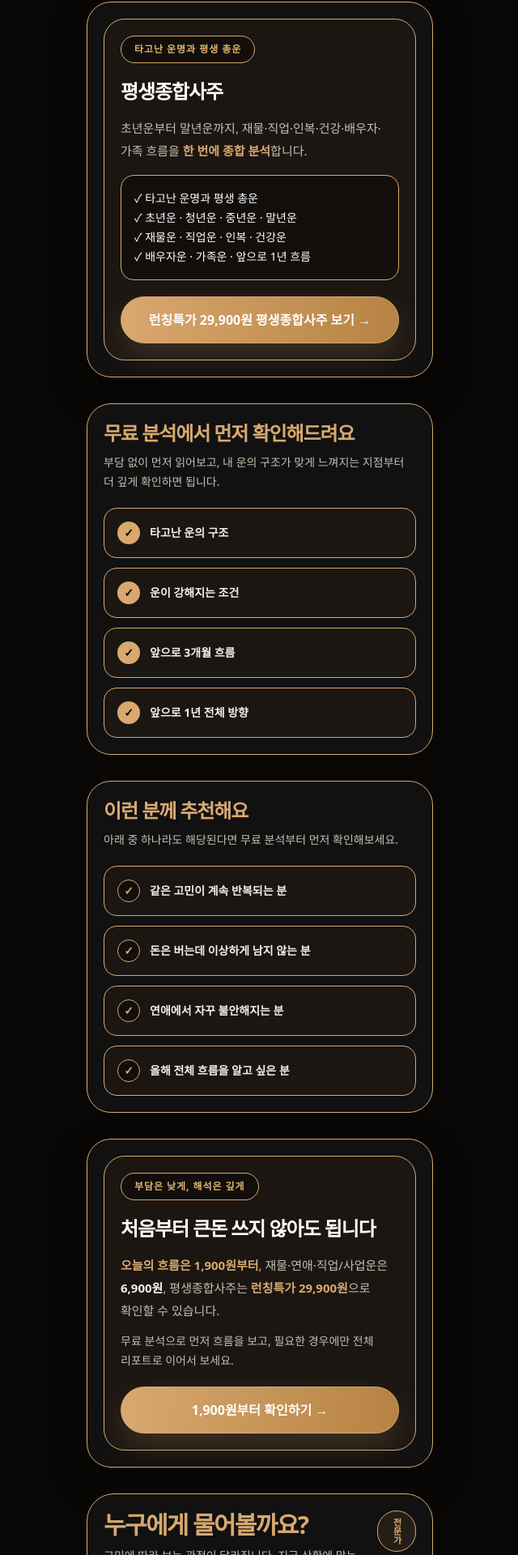
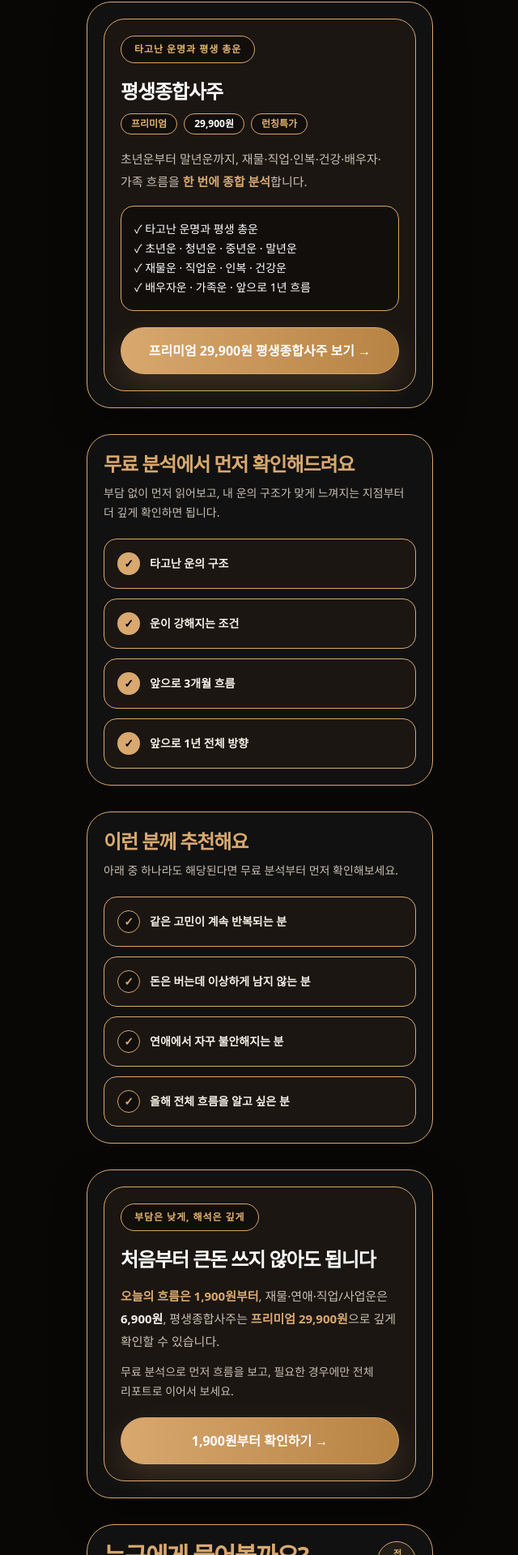
Before and after one commit to kkokku0/fortune-app, a Next.js app: page / in a window 1280 px wide. Shown: the part 1782-3702 px from the top of the page at 81% size, without its empty margins (319-959 px from the left). Built offline with nearby package versions, Linux system fonts and the light colour scheme.

Commit message:
update fortune app

```diff
--- a/app/page.tsx
+++ b/app/page.tsx
@@ -841,6 +841,17 @@ ${body || "아직 생성된 결과가 없습니다."}`;
                 <h2 className="mt-5 text-2xl font-black leading-tight tracking-[-0.045em] text-white">
                   평생종합사주
                 </h2>
+                <div className="mt-3 flex flex-wrap gap-2">
+                  <span className="rounded-full border border-[#d8a86f] bg-black/35 px-3 py-1 text-xs font-black text-[#e0b36d]">
+                    프리미엄
+                  </span>
+                  <span className="rounded-full border border-[#d8a86f] bg-black/35 px-3 py-1 text-xs font-black text-white">
+                    29,900원
+                  </span>
+                  <span className="rounded-full border border-[#d8a86f] bg-black/35 px-3 py-1 text-xs font-black text-[#e0b36d]">
+                    런칭특가
+                  </span>
+                </div>
                 <p className="mt-4 break-keep text-[15px] font-medium leading-7 text-[#c8beb0]">
                   초년운부터 말년운까지, 재물·직업·인복·건강·배우자·가족 흐름을
                   <span className="font-black text-[#d8a86f]"> 한 번에 종합 분석</span>합니다.
@@ -856,7 +867,7 @@ ${body || "아직 생성된 결과가 없습니다."}`;
                   onClick={() => goInput("traditional")}
                   className="mt-5 w-full rounded-full border border-[#d8a86f] bg-gradient-to-r from-[#d8a86f] to-[#b78343] px-5 py-4 text-base font-black text-white shadow-[0_16px_38px_rgba(216,168,111,0.18)]"
                 >
-                  런칭특가 29,900원 평생종합사주 보기 →
+                  프리미엄 29,900원 평생종합사주 보기 →
                 </button>
               </div>
             </section>
@@ -898,7 +909,7 @@ ${body || "아직 생성된 결과가 없습니다."}`;
                 <p className="mt-4 break-keep text-[15px] font-medium leading-7 text-[#c8beb0]">
                   <span className="font-black text-[#d8a86f]">오늘의 흐름은 1,900원부터</span>, 재물·연애·직업/사업운은
                   <span className="font-black text-[#f5efe6]"> 6,900원</span>, 평생종합사주는
-                  <span className="font-black text-[#d8a86f]"> 런칭특가 29,900원</span>으로 확인할 수 있습니다.
+                  <span className="font-black text-[#d8a86f]"> 프리미엄 29,900원</span>으로 깊게 확인할 수 있습니다.
                 </p>
                 <p className="mt-3 break-keep text-sm leading-6 text-[#c8beb0]">무료 분석으로 먼저 흐름을 보고, 필요한 경우에만 전체 리포트로 이어서 보세요.</p>
                 <button
@@ -947,9 +958,7 @@ ${body || "아직 생성된 결과가 없습니다."}`;
 
                       {item.id === "traditional" ? (
                         <span className="rounded-2xl border border-[#d8a86f] px-2 py-1 text-center text-[10px] font-black leading-tight text-[#e0b36d]">
-                          <span className="block">평생종합사주</span>
-                          <span className="block text-white">29,900원</span>
-                          <span className="block text-[#e0b36d]">런칭특가</span>
+                          <span className="block">런칭특가</span>
                         </span>
                       ) : item.badge ? (
                         <span className="rounded-full border border-[#d8a86f] px-2 py-1 text-[10px] font-black text-[#e0b36d]">
```
